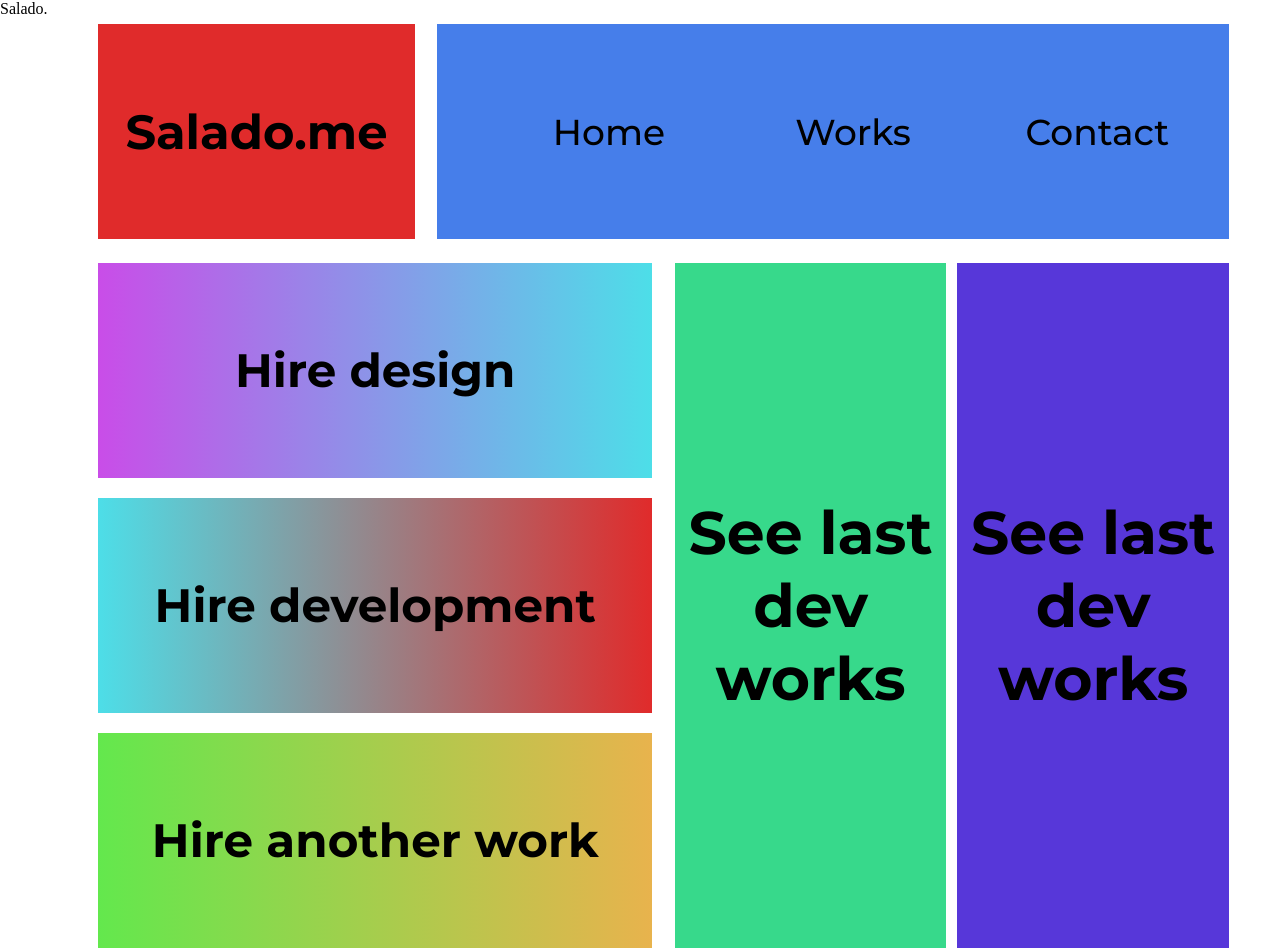
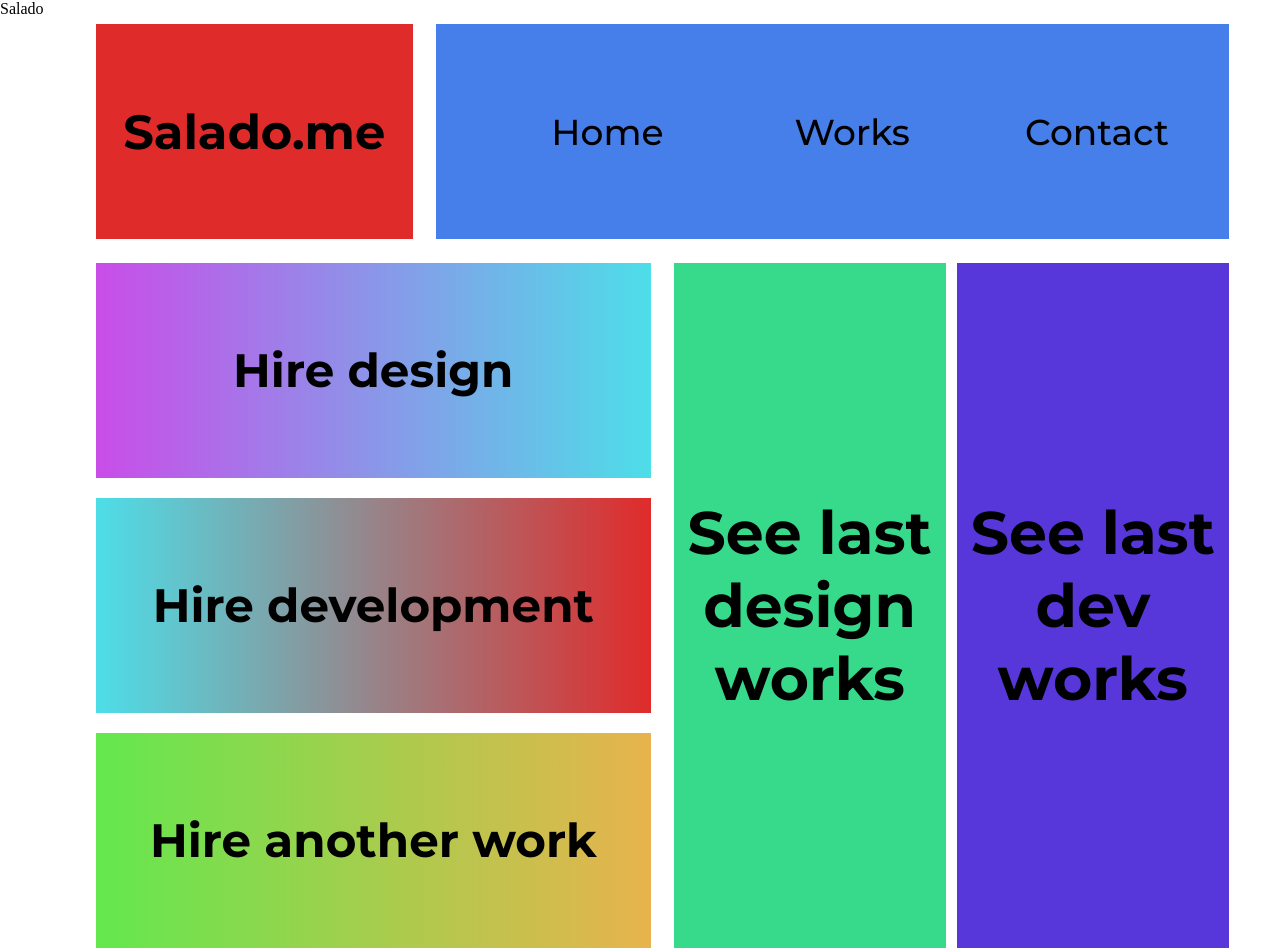
Before and after one commit to rtejada/Salado.me-website, a plain HTML site: page index.html in a window 1280 px wide. Drawn offline with Linux system fonts and the light colour scheme.

Commit message:
[Hotfix] Aside error

```diff
--- a/index.html
+++ b/index.html
@@ -49,7 +49,7 @@
 
         <aside class="main-container">
             <div class="centercontent" id="aside1">
-                <h1>See last dev works</h1>
+                <h1>See last design works</h1>
             </div>
             <div class="centercontent" id="aside2">
                 <h1>See last dev works</h1>
```
